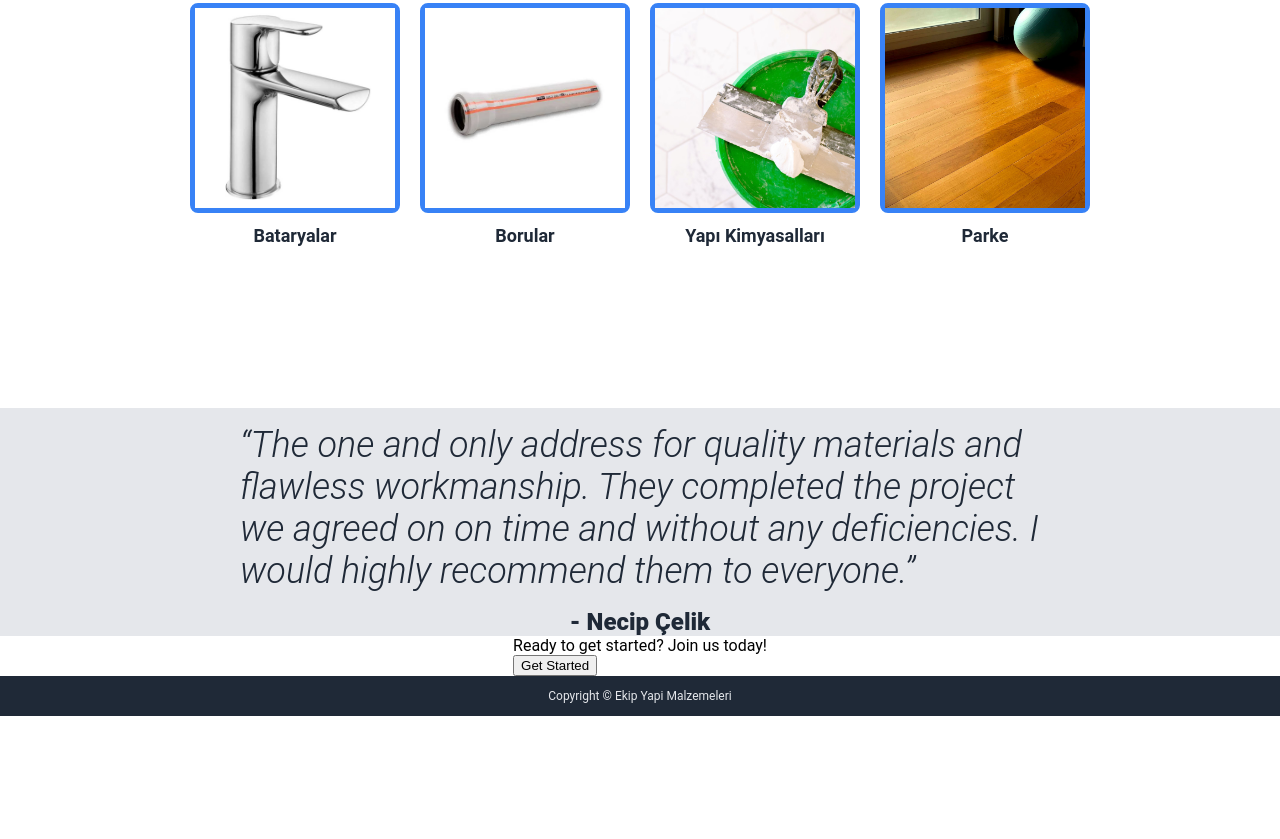
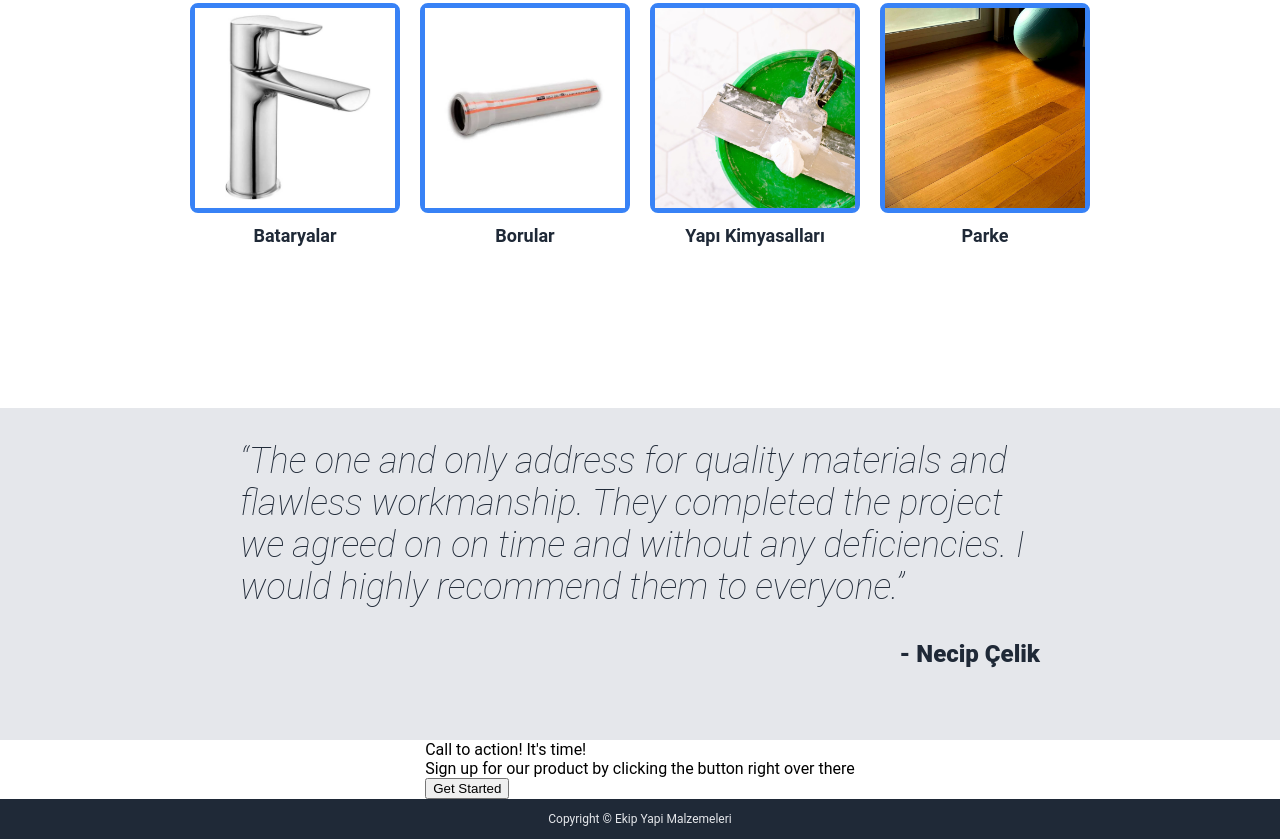
Before and after one commit to neface/landing-page, a plain HTML site: page index.html in a window 1280 px wide. Shown: the part 567-1406 px from the top of the page. Before the commit the page ends 1283 px from the top, so only its background shows below. Drawn offline with Linux system fonts and the light colour scheme.

Commit message:
adsasdasdasdasdasd

```diff
--- a/index.html
+++ b/index.html
@@ -58,7 +58,10 @@
         </div>
 
         <div class="call-action">
-            <div class="call-text">Ready to get started? Join us today!</div>
+            <div class="call-text">
+                <div class="call-text-header">Call to action! It's time!</div>
+                <div class="call-text-sub">Sign up for our product by clicking the button right over there</div>
+            </div>
             <div class="call-button"><button class="get-started">Get Started</button></div>
         </div>
 
--- a/style.css
+++ b/style.css
@@ -136,27 +136,44 @@ a {
   background-color: #e5e7eb;
   display: flex;
   flex-direction: column;
-  align-items: center;
+  align-items: stretch;
   width: 100%;
 }
 
 .quote-text {
   font-size: 36px;
-  font-weight: 300;
+  font-weight: 100;
   font-style: italic;
   max-width: 800px;
+  width: 100%;
   color: #1f2937;
-  padding: 16px;
+  margin: 0 auto;
+  padding-top: 32px;
+  padding-bottom: 32px;
 }
 
 .quote-author {
   font-size: 24px;
   font-weight: 800;
   max-width: 800px;
+  width: 100%;
   text-align: right;
+  align-self: flex-end;
+  margin: 0 auto;
   color: #1f2937;
+  padding-bottom: 72px;
 }
 
+.call-aciton {
+  background-color: #3882f6;
+  display: flex;
+  justify-content: space-between;
+  align-items: center;
+  padding: 0px 100px;
+  height: 150px;
+  width: 100%;
+  box-sizing: border-box;
+}
 
 .footer {
   height: 40px;
```
